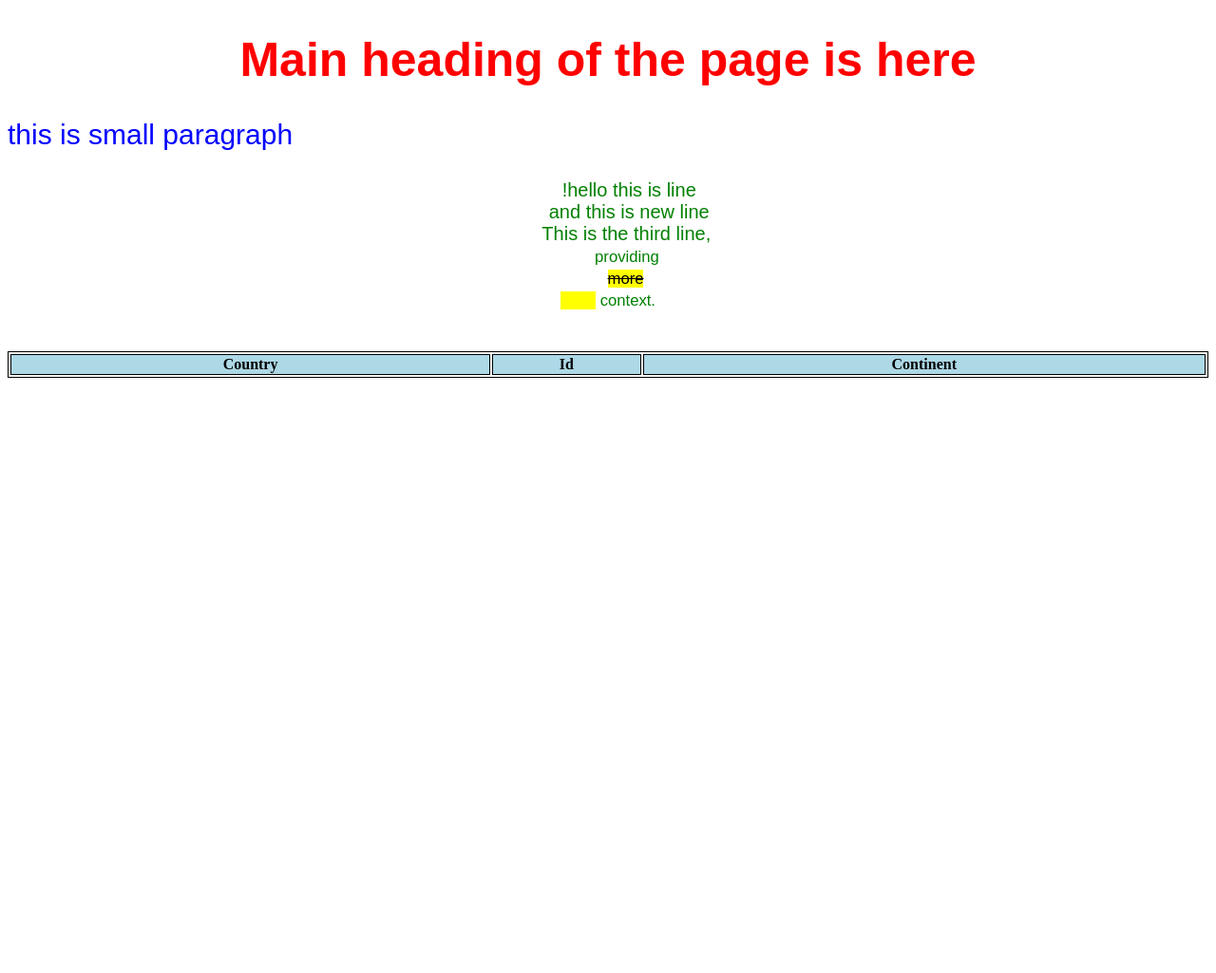
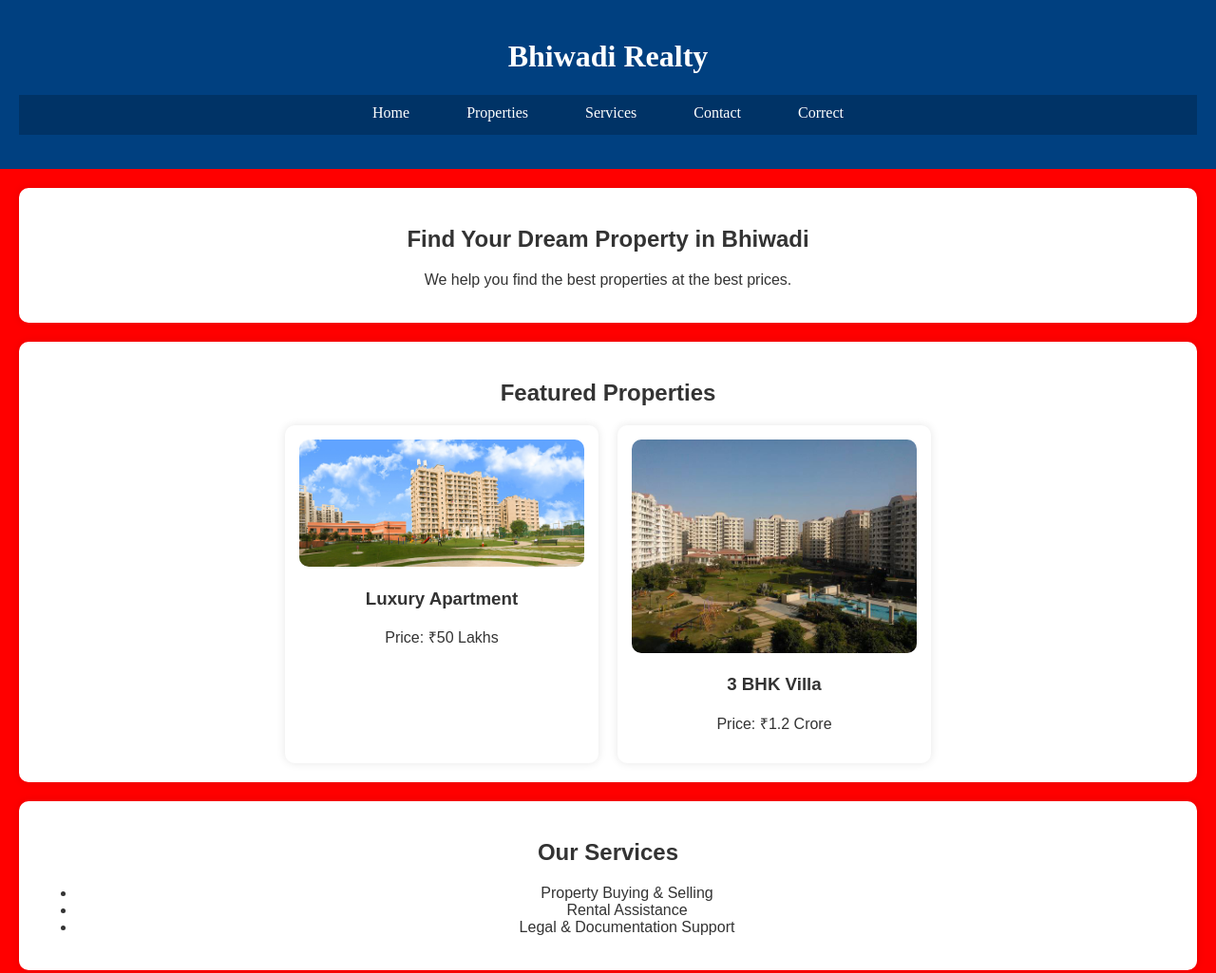
Before and after one commit to shivam-repo/Frontend_project, a plain HTML site: page index.html in a window 1280 px wide. Shown: the top 1025 px of the page at 95% size. Before the commit the page ends 800 px from the top, so only its background shows below. Drawn offline with Linux system fonts and the light colour scheme.

Commit message:
learn updates

```diff
--- a/index.html
+++ b/index.html
@@ -2,27 +2,64 @@
 <html lang="en">
 <head>
     <meta charset="UTF-8">
-    <meta name="viewport" content="width=\, initial-scale=1.0">
-    <title>Document</title>
-    <link rel="stylesheet" href="style.css">
+    <meta name="viewport" content="width=device-width, initial-scale=1.0">
+    <title>Bhiwadi Realty - Trusted Real Estate Agent</title>
+    <link rel="stylesheet" href="styles.css">
 </head>
 <body>
-    <h1 style="text-align: center;">Main heading of the page is here</h1>
-    <p>this is small paragraph</p>
-   <pre>
-        !hello this is line
-        and this is new line
-        This is the third line,
-        <small>providing
-        <mark><del>more</del>
-        </mark> context.</small>
-    </pre>
-    <table>
-        <tr>
-            <th>Country</th>
-            <th>Id</th>
-            <th>Continent</th>
-        </tr>
-    </table>
+    <header>
+        <h1>Bhiwadi Realty</h1>
+        <nav>
+            <ul>
+                <li><a href="#home">Home</a></li>
+                <li><a href="#properties">Properties</a></li>
+                <li><a href="#services">Services</a></li>
+                <li><a href="#contact">Contact</a></li>
+                <li><a href="#contact">Correct</a></li>
+            </ul>
+        </nav>
+    </header>
+
+    <section id="home">
+        <h2>Find Your Dream Property in Bhiwadi</h2>
+        <p>We help you find the best properties at the best prices.</p>
+    </section>
+
+    <section id="properties">
+        <h2>Featured Properties</h2>
+        <div class="property-listing">
+            <div class="property">
+                <img src="house1.jpg" alt="House 1">
+                <h3>Luxury Apartment</h3>
+                <p>Price: ₹50 Lakhs</p>
+            </div>
+            <div class="property">
+                <img src="house2.jpg" alt="House 2">
+                <h3>3 BHK Villa</h3>
+                <p>Price: ₹1.2 Crore</p>
+            </div>
+        </div>
+    </section>
+
+    <section id="services">
+        <h2>Our Services</h2>
+        <ul>
+            <li>Property Buying & Selling</li>
+            <li>Rental Assistance</li>
+            <li>Legal & Documentation Support</li>
+        </ul>
+    </section>
+
+    <section id="contact">
+        <h2>Contact Us</h2>
+        <p>Call us at: +91-9876543210</p>
+        <p>Email: info@bhiwadirealty.com</p>
+    </section>
+
+    <footer>
+        <p>&copy; 2025 Bhiwadi Realty. All Rights Reserved.</p>
+    </footer>
+
+    <script src="script.js"></script>
 </body>
 </html>
--- a/style.css
+++ /dev/null
@@ -1,24 +0,0 @@
-h1{
-    color: red;
-    font-size: 50px;
-    font-family: Arial, sans-serif;
-}
-p{
-    color: blue;
-    font-size: 30px;
-    font-family: Arial, sans-serif;
-}
-pre{
-    color: green;
-    font-size: 20px;
-    font-family: Arial, sans-serif;
-    text-align: center;
-}
-table{
-    border: 1px solid black;
-    width: 100%;
-}
-th{
-    border: 1px solid black;
-    background-color: lightblue;
-}
--- /dev/null
+++ b/styles.css
@@ -0,0 +1,99 @@
+body {
+    font-family: Arial, sans-serif;
+    margin: 0;
+    padding: 0;
+    background-color: red;
+    color: #333;
+}
+header {
+    background-color: #004080;
+    color: white;
+    padding: 20px;
+    text-align: center;
+    font-family: montzerrat;
+}
+nav ul {
+    list-style: none;
+    padding: 0;
+    display: flex;
+    justify-content: center;
+    background-color: #003366;
+}
+nav ul li {
+    margin: 0 15px;
+}
+nav ul li a {
+    color: white;
+    text-decoration: none;
+    padding: 10px 15px;
+    display: inline-block;
+    position: relative;
+    overflow: hidden;
+}
+
+nav ul li a:hover {
+    background-color: #0945b6;
+    border-radius: 5px;
+}
+
+/* Special styling for Services tab */
+nav ul li a[href="#services"] {
+    position: relative;
+    overflow: hidden;
+    transition: color 0.3s ease;
+}
+
+nav ul li a[href="#services"]::before {
+    content: '';
+    position: absolute;
+    top: 0;
+    left: 0;
+    width: 0%;
+    height: 100%;
+    background-color: beige;
+    transition: width 1s cubic-bezier(0.4, 0, 0.2, 1);
+    z-index: 1;
+}
+
+nav ul li a[href="#services"]:hover::before {
+    width: 100%;
+}
+
+nav ul li a[href="#services"]:hover {
+    color: #007bff;
+    background-color: transparent;
+    border-radius: 0;
+}
+section {
+    padding: 20px;
+    text-align: center;
+    margin: 20px;
+    background-color : white;
+    border-radius: 10px;
+    box-shadow: 0 0 10px rgba(0, 0, 0, 0.1);
+}
+.property-listing {
+    display: flex;
+    justify-content: center;
+    gap: 20px;
+    flex-wrap: wrap;
+}
+.property {
+    background: white;
+    padding: 15px;
+    border-radius: 10px;
+    box-shadow: 0 0 10px rgba(0, 0, 0, 0.1);
+    width: 300px;
+    text-align: center;
+}
+.property img {
+    max-width: 100%;
+    border-radius: 10px;
+}
+footer {
+    background-color: #004080;
+    color: white;
+    text-align: center;
+    padding: 15px;
+    margin-top: 20px;
+}
```
Also changed, not shown: house1.jpg (added), house2.jpg (added), test.txt (added).
